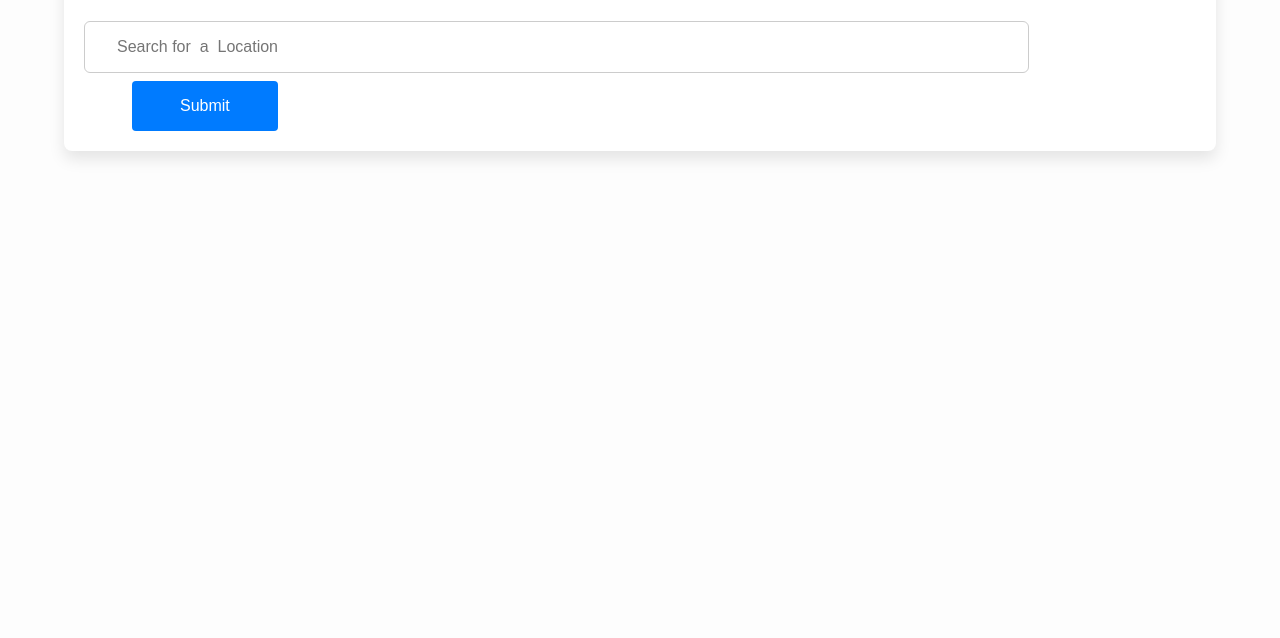
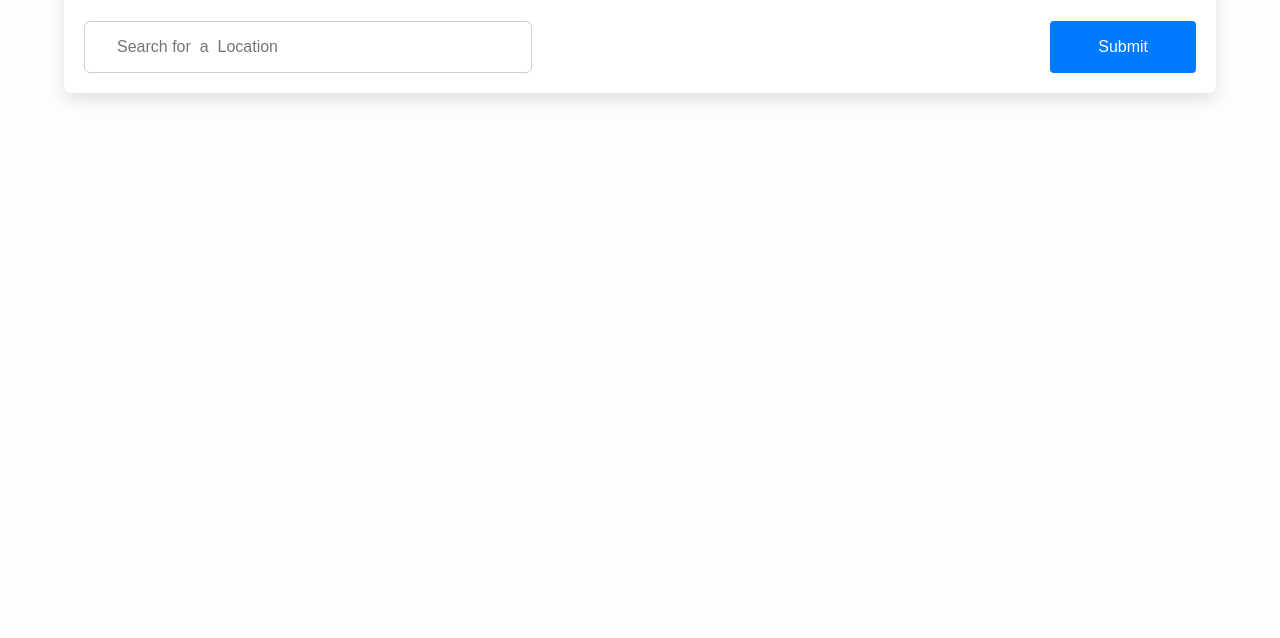
Before and after one commit to Shila-Mehta/WeatherApp, a plain HTML site: page index.html in a window 1280 px wide. Shown: the part 162-800 px from the top of the page. Drawn offline with nearby package versions, Linux system fonts and the light colour scheme.

Commit message:
fixed layout of search bar and search btn

```diff
--- a/Styles/form.css
+++ b/Styles/form.css
@@ -1,15 +1,20 @@
 .container form {
   display: flex;
   flex-direction: column;
-  gap: 0.75rem;
+  gap: 0.2rem;
 
 
 }
 
+.form-container{
+  display: flex;
+  justify-content: space-between;
+}
 
-.user-search {
-  position: relative;
-  width: 85%;
+
+#user_search {
+  display: inline-block;
+  width: 35vw;
   padding: 1rem 2rem;
   margin-top: 0.5rem;
   border: 1px solid #ccc;
```
